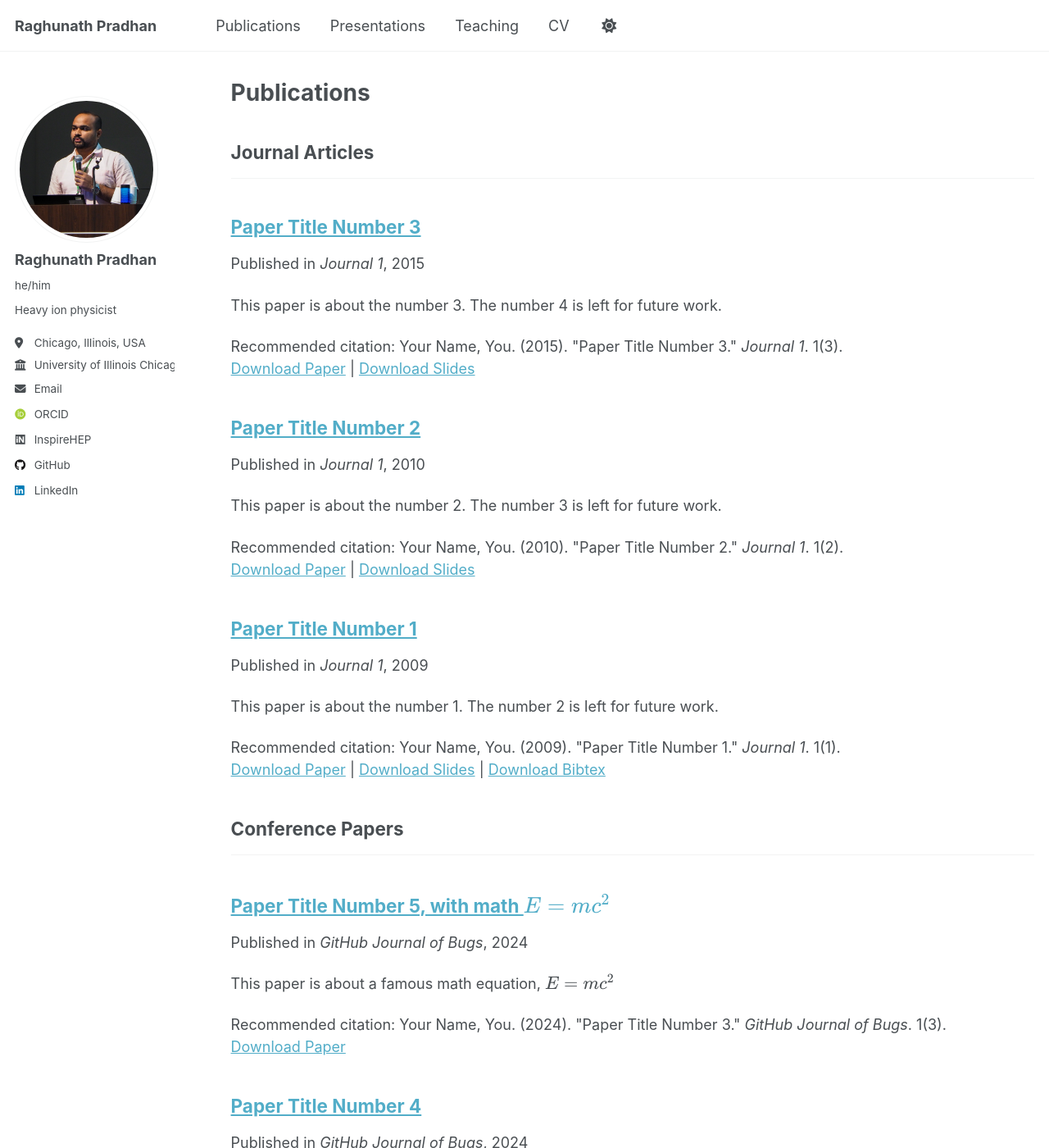
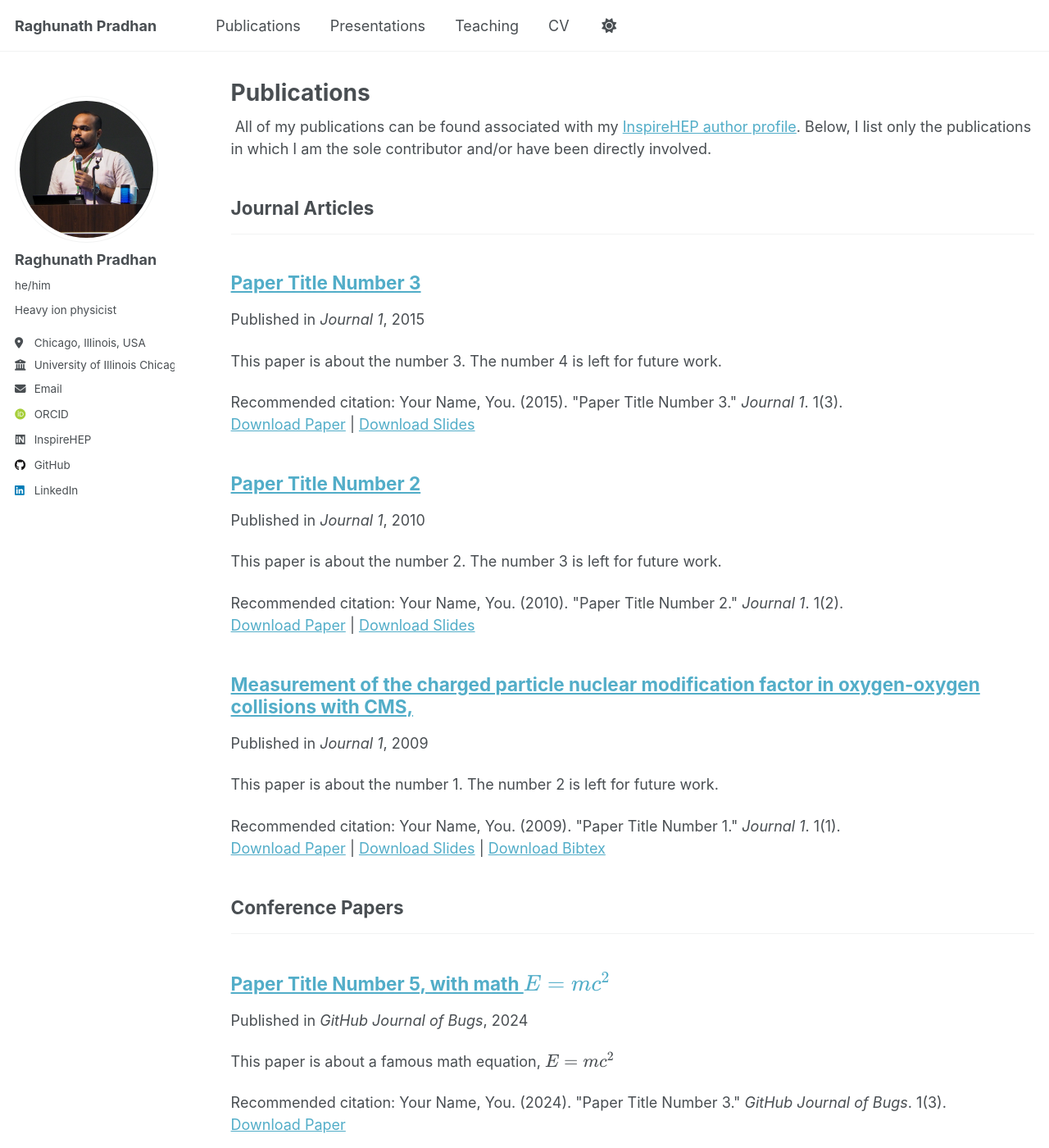
Before and after one commit to RAGHUMATAPITA/RAGHUMATAPITA.github.io, a Jekyll site: the page built from _pages/publications.html, in a window 1280 px wide and 1400 px high. Shown: the whole window at 82% size. Built offline with Jekyll 4.4.1, drawn with Linux system fonts in a browser that asks for light colours; some web fonts are replaced; a script that is not in the unit is left out.

Commit message:
updating publications

```diff
--- a/_pages/publications.html
+++ b/_pages/publications.html
@@ -5,8 +5,11 @@ permalink: /publications/
 author_profile: true
 ---
 
-{% if site.author.googlescholar %}
-  <div class="wordwrap">You can also find my articles on <a href="{{site.author.googlescholar}}">my Google Scholar profile</a>.</div>
+{% if site.author.inspirehep %}
+  <div class="wordwrap">
+    All of my publications can be found associated with my <a href="{{ site.author.inspirehep }}">InspireHEP author profile</a>.
+    Below, I list only the publications in which I am the sole contributor and/or have been directly involved.
+  </div>
 {% endif %}
 
 {% include base_path %}
--- a/_publications/2009-10-01-paper-title-number-1.md
+++ b/_publications/2009-10-01-paper-title-number-1.md
@@ -1,5 +1,5 @@
 ---
-title: "Paper Title Number 1"
+title: "Measurement of the charged particle nuclear modification factor in oxygen-oxygen collisions with CMS,"
 collection: publications
 category: manuscripts
 permalink: /publication/2009-10-01-paper-title-number-1
```
